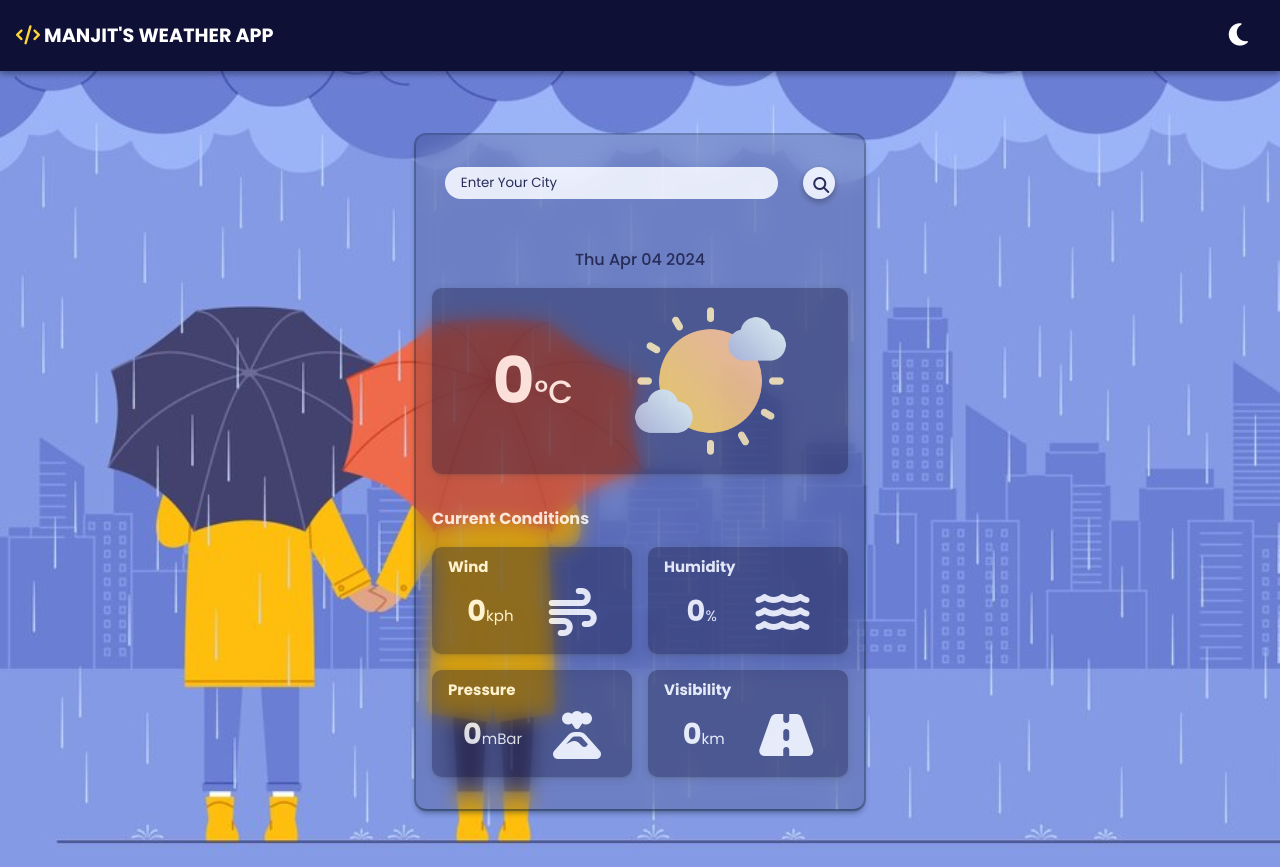
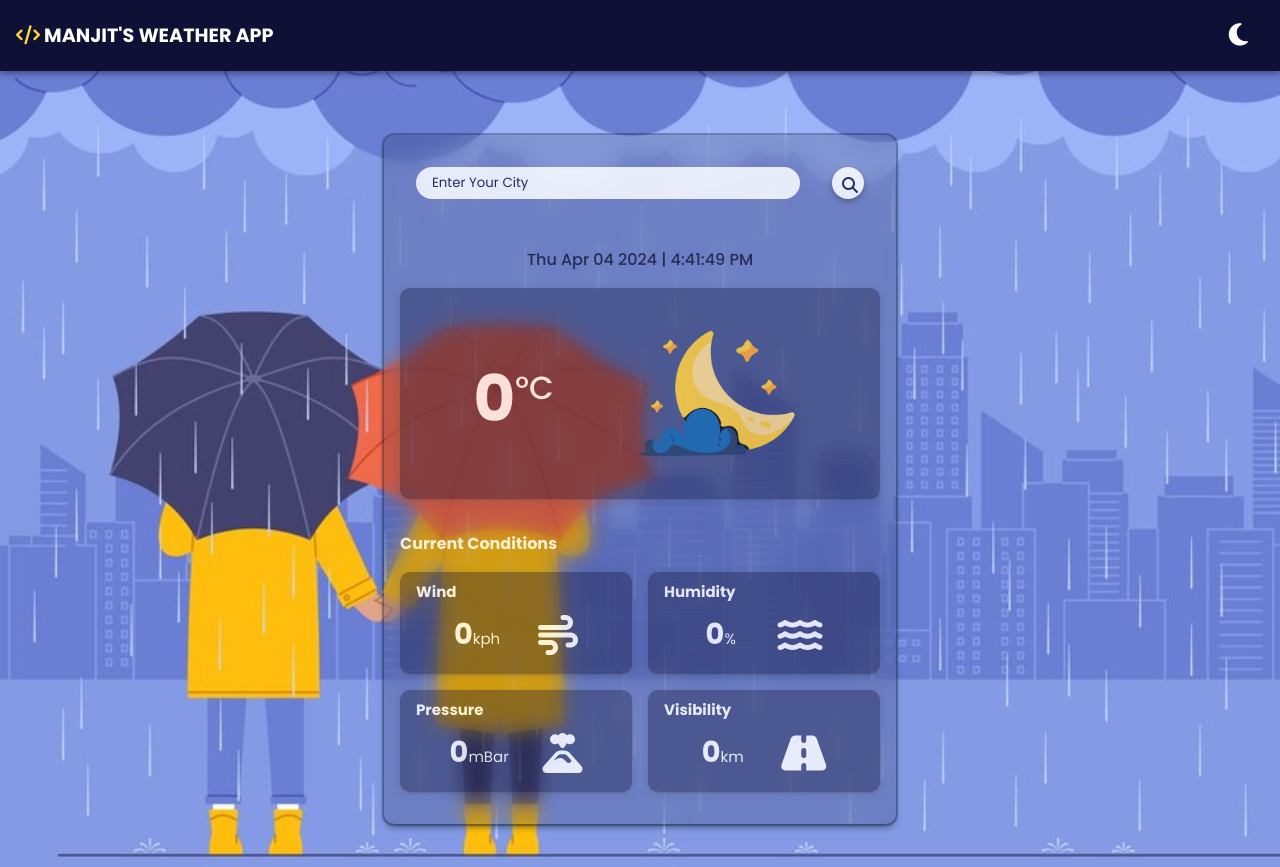
Before and after one commit to Manjit019/WeatherApp.github.io, a plain HTML site: page index.html in a window 1280 px wide. Shown: the top 867 px of the page. Drawn offline with Linux system fonts and the light colour scheme; no server answers.

Commit message:
minor changes

```diff
--- a/index.html
+++ b/index.html
@@ -43,7 +43,11 @@
         <h3 class="city"></h3>
         <p class="current-date">date</p>
         <div class="temp">
-          <h2>0<span>°C</span></h2>
+          <div>
+          <h2>0<sup><span>°C</span></sup></h2>
+          <!-- <span>Min:<b>0</b></span>
+          <span>Max:<b>0</b></span> -->
+        </div>
           <img
             src="./images/cloudy.png"
             alt="cloudy weather"
--- a/script.js
+++ b/script.js
@@ -2,12 +2,21 @@
 const apikey = "0904058356e87443560b817fe59b3c53";
 const apiurl = "https://api.openweathermap.org/data/2.5/weather?units=metric";
 
-const date = new Date();
-document.querySelector(".current-date").innerHTML = date.toDateString();
+setInterval(livetime, 1000);
+function livetime() {
+    const date = new Date();
+    document.querySelector(".current-date").innerHTML = `${date.toDateString()} | ${date.toLocaleTimeString()}`;
+}
+
 
 const search = document.querySelector(".search-box input");
 const SearchBtn = document.getElementById("search-btn");
 const weatherIcon = document.querySelector(".weather-icon");
+
+let hours = new Date().getHours();
+if (hours => 19 && hours <= 24) {
+    weatherIcon.src = "./images/cloudy-night.png";
+}
 
 async function checkWeather(city) {
     const response = await fetch(apiurl + `&appid=${apikey}&q=${city}`);
@@ -22,7 +31,7 @@ async function checkWeather(city) {
         document.querySelector(".error").style.display = "none";
         document.querySelector(".city").innerHTML = `<i class="fa-solid fa-location-dot"></i> ` + data.name;
     }
-    document.querySelector(".temp h2").innerHTML = Math.round(data.main.temp) + `<span>°C</span>`;
+    document.querySelector(".temp h2").innerHTML = Math.round(data.main.temp) + `<sup><span>°C</span></sup>`;
     document.querySelector(".Wind b").innerHTML = data.wind.speed;
     document.querySelector(".Humidity b").innerHTML = data.main.humidity;
     document.querySelector(".Pressure b").innerHTML = data.main.pressure;
--- a/style.css
+++ b/style.css
@@ -65,7 +65,8 @@ header {
 }
 
 .container {
-  width: 35%;
+  width: 40%;
+  /* width: auto; */
   background: var(--supporting-color);
   margin: 4rem auto;
   padding: 2rem 1rem;
@@ -204,7 +205,6 @@ input[type="text"] {
   box-shadow: rgba(60, 64, 67, 0.3) 0px 1px 2px 0px,
     rgba(60, 64, 67, 0.15) 0px 2px 6px 2px;
   border-radius: 10px;
-  border-radius: 10px;
   -webkit-border-radius: 10px;
   -moz-border-radius: 10px;
   -ms-border-radius: 10px;
@@ -219,13 +219,13 @@ input[type="text"] {
   display: flex;
   align-items: center;
   justify-content: space-evenly;
-  gap: 1rem;
+
   & p b {
     font-size: 1.8rem;
     color: var(--white-color);
   }
   & .fa-solid {
-    font-size: 3rem;
+    font-size: 2.5rem;
     color: var(--white-color);
   }
 }
@@ -262,7 +262,7 @@ input[type="text"] {
     }
   }
 }
-@media (width<780px) {
+@media (width<980px) {
   .container {
     width: 90%;
   }
```
Also changed, not shown: images/cloudy-night.png (added), images/night moon.png (added).
